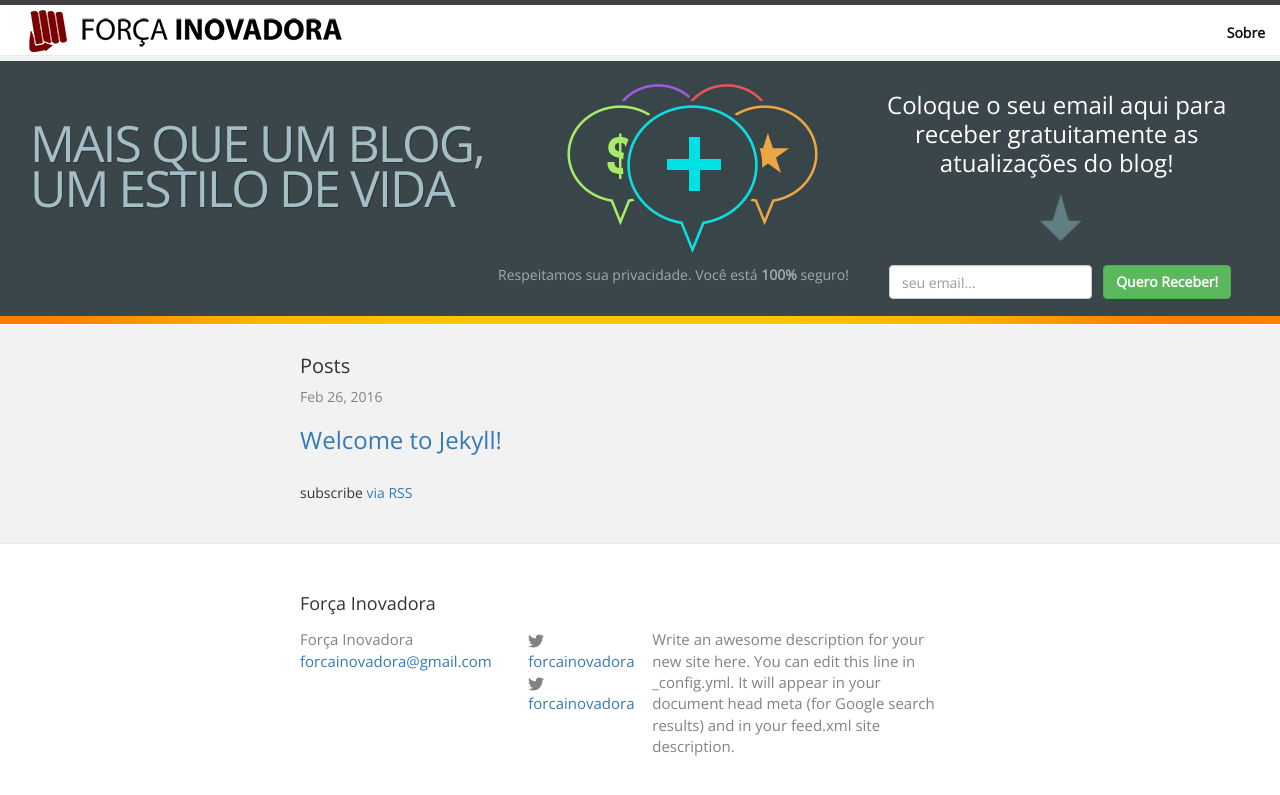
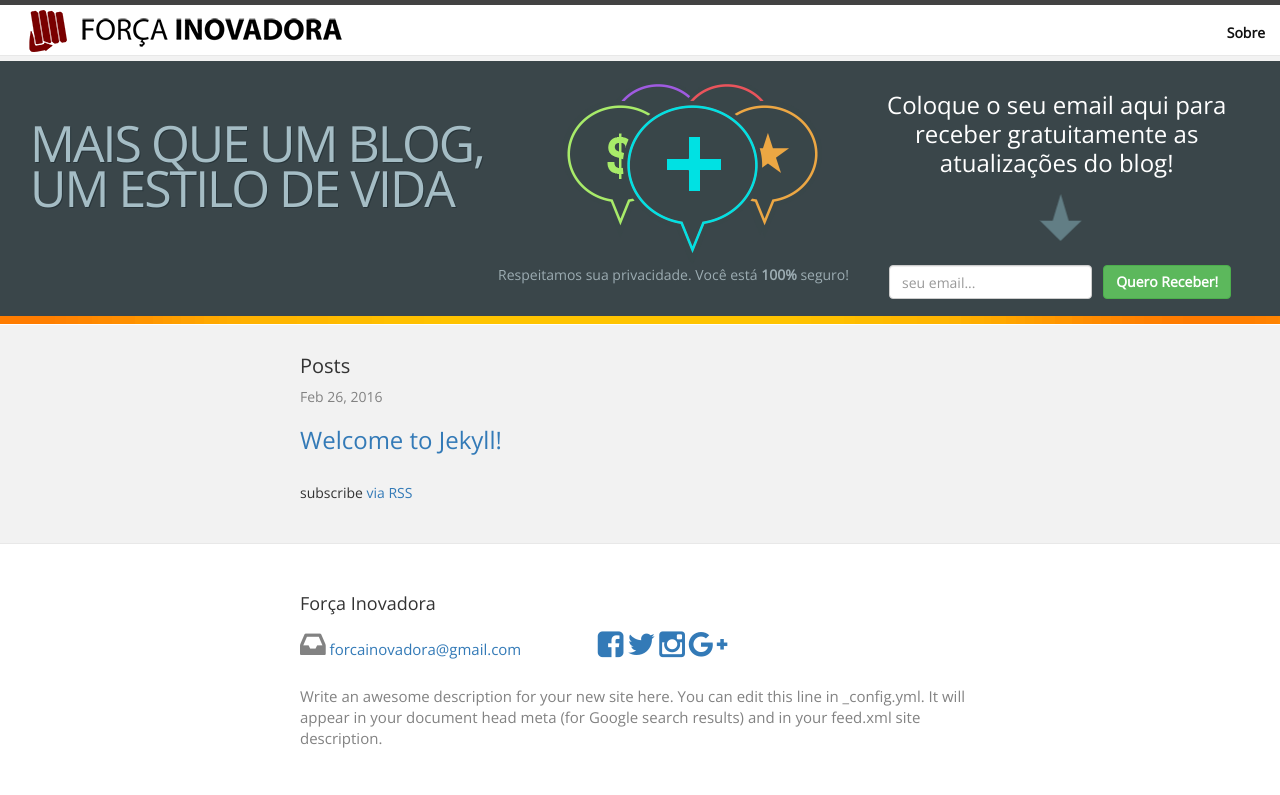
Before and after one commit to gabspereira/uniegabpereira.github.io, a Jekyll site: the page built from index.html, in a window 1280 px wide. Shown: the top 795 px of the page. Built offline with Jekyll 4.4.1, drawn with Linux system fonts in a browser that asks for light colours; nearby versions of some CDN libraries; comment, search, counter and statistics services are not loaded.

Commit message:
social media added

```diff
--- a/_includes/footer.html
+++ b/_includes/footer.html
@@ -5,35 +5,27 @@
     <h2 class="footer-heading">{{ site.title }}</h2>
 
     <div class="footer-col-wrapper">
-      <div class="footer-col footer-col-1">
+      <div class="footer-col footer-col-3">
         <ul class="contact-list">
-          <li>{{ site.title }}</li>
-          <li><a href="mailto:{{ site.email }}">{{ site.email }}</a></li>
+          <li><i class="fa fa-inbox fa-2x" aria-hidden="true"></i><a href="mailto:{{ site.email }}"> {{ site.email }}</a></li>
         </ul>
       </div>
 
-      <div class="footer-col footer-col-2">
-        <ul class="social-media-list">
+      <div class="footer-col footer-col-3 center-block">
           <!--{% if site.github_username %}
           <li>
             {% include icon-github.html username=site.github_username %}
           </li>
-          {% endif %}-->
+          {% endif %}
+        -->
+            <a class="icon-block" href="https://www.facebook.com/forcainovadora" target="_blank"><i class="fa fa-facebook-square fa-2x" aria-hidden="true"></i></a>
+            <a class="icon-block" href="https://twitter.com/forcainovadora" target="_blank"><i class="fa fa-twitter fa-2x" aria-hidden="true"></i></a>
+            <a class="icon-block" href="https://www.instagram.com/forcainovadora/" target="_blank"><i class="fa fa-instagram fa-2x" aria-hidden="true"></i></a>
+            <a class="icon-block" href="https://plus.google.com/118326392108738025231" target="_blank"><i class="fa fa-google-plus fa-2x" aria-hidden="true"></i></a>
 
-          {% if site.twitter_username %}
-          <li>
-            {% include icon-twitter.html username=site.twitter_username %}
-          </li>
-          {% endif %}
-          {% if site.facebook_username %}
-          <li>
-            {% include icon-twitter.html username=site.twitter_username %}
-          </li>
-          {% endif %}
-        </ul>
       </div>
 
-      <div class="footer-col footer-col-3">
+      <div class="footer-col footer-col-12">
         <p>{{ site.description }}</p>
       </div>
     </div>
--- a/_includes/header.html
+++ b/_includes/header.html
@@ -1,8 +1,8 @@
 <header class="site-header">
 
 <div class="col-md-12 col-xs-12">
-    <img src="img/Logo FI.png" align="left">
-    <img src="img/Texto FI.png" style="margin-top: 12px;">
+    <img src="img/Logo FI.png" align="left" href="/">
+    <img src="img/Texto FI.png" style="margin-top: 12px;" href="/">
   <!--<a class="site-title" href="{{ site.baseurl }}/">{{ site.title }}</a>-->
 
     <nav class="site-nav" style="z-index: 999;">
```
Also changed, not shown: 3 other files.
